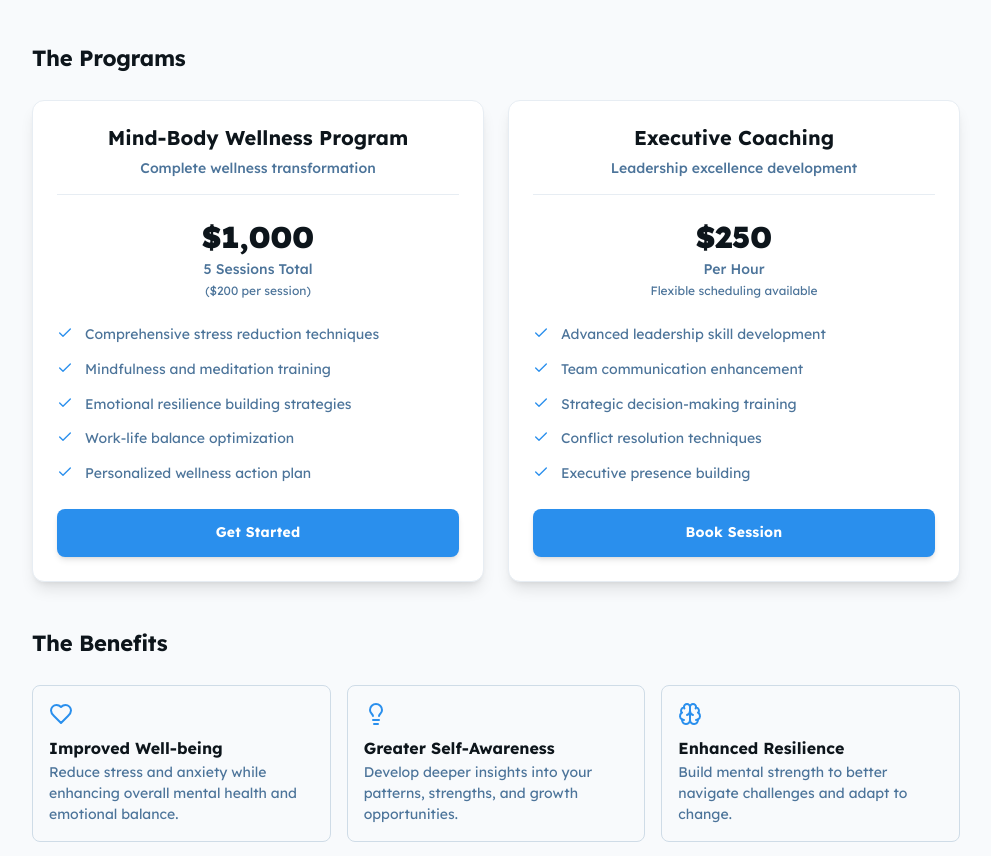
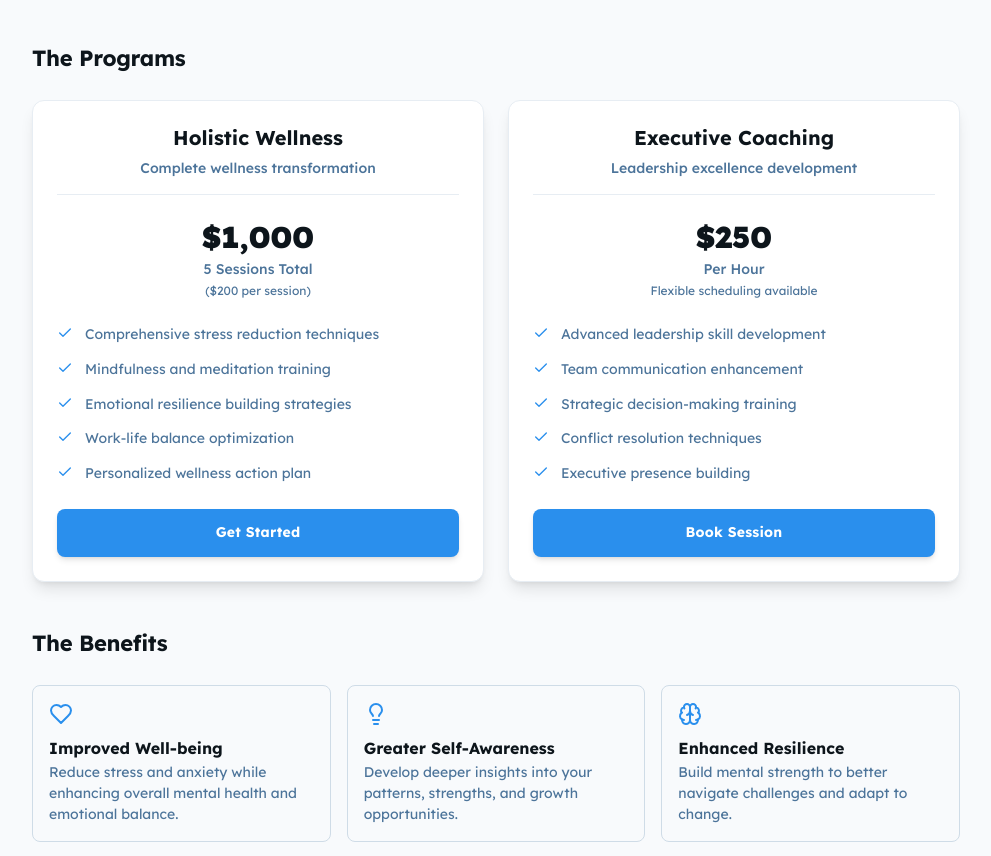
Before and after one commit to buildingwith-ai/LonnObee, a React (Vite) app: page / in a window 1280 px wide. Shown: the part 1000-1856 px from the top of the page, without its empty margins (144-1135 px from the left). Built offline with nearby package versions, Linux system fonts and the light colour scheme.

Commit message:
Updated CoachingPrograms.tsx

```diff
--- a/src/components/CoachingPrograms.tsx
+++ b/src/components/CoachingPrograms.tsx
@@ -21,7 +21,7 @@ const CoachingPrograms = () => {
             <div className="flex flex-col p-6 gap-6 h-full">
               {/* Header */}
               <div className="text-center border-b border-[#e7edf3] pb-4">
-                <h3 className="text-[#0d151b] text-xl font-bold leading-tight mb-2">Mind-Body Wellness Program</h3>
+                <h3 className="text-[#0d151b] text-xl font-bold leading-tight mb-2">Holistic Wellness</h3>
                 <p className="text-[#4c749a] text-sm font-medium">Complete wellness transformation</p>
               </div>
 
```
